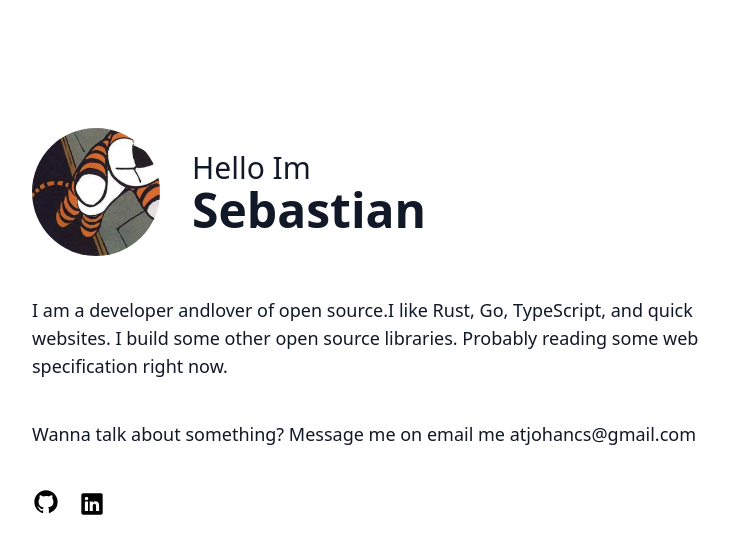
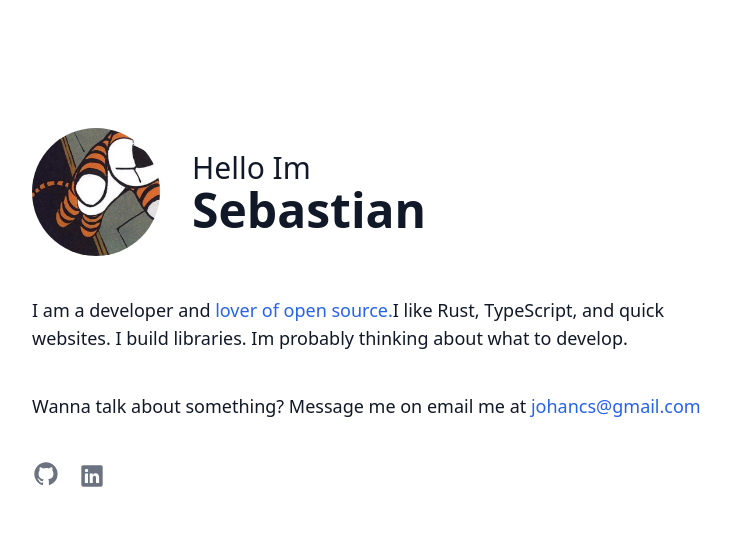
Before and after one commit to sebastiandotdev/www-example, a Next.js app: page / in a window 1280 px wide. Shown: the top 554 px of the page, without its empty margins (256-987 px from the left). Built offline with nearby package versions, Linux system fonts and the light colour scheme.

Commit message:
avanced profile

```diff
--- a/components/Contact.tsx
+++ b/components/Contact.tsx
@@ -1,8 +1,10 @@
 export const Contact = () => {
   return (
     <p>
-      Wanna talk about something? <span>Message me on email me at</span>
-      johancs@gmail.com
+      Wanna talk about something? <span>Message me on email me at </span>
+      <span className="text-blue-600 hover:text-blue-500 hover:underline transition duration-75 ease-in-out">
+        johancs@gmail.com
+      </span>
     </p>
   );
 };
--- a/components/Like.tsx
+++ b/components/Like.tsx
@@ -1,10 +1,15 @@
 export const Like = () => {
   return (
     <p>
-      I am a developer and
-      <a href="https://github.com/JohanSebastiaCG">lover of open source.</a>I
-      like Rust, Go, TypeScript, and quick websites. I build some other open
-      source libraries. Probably reading some web specification right now.
+      I am a developer and{" "}
+      <a
+        href="https://github.com/JohanSebastiaCG"
+        className="text-blue-600 hover:text-blue-500 hover:underline transition duration-75 ease-in-out"
+      >
+        lover of open source.
+      </a>
+      I like Rust, TypeScript, and quick websites. I build libraries. Im
+      probably thinking about what to develop.
     </p>
   );
 };
--- a/components/Network.tsx
+++ b/components/Network.tsx
@@ -4,10 +4,16 @@ import { Link } from "./LinkedIn";
 export const Network = () => {
   return (
     <>
-      <a href="https://github.com/JohanSebastiaCG">
+      <a
+        href="https://github.com/JohanSebastiaCG"
+        className="text-gray-500 hover:text-gray-900 transition duration-75 ease-in-out"
+      >
         <Github />
       </a>
-      <a href="">
+      <a
+        href="https://www.linkedin.com/in/johan-sebasti%C3%A1n-castro-garcia-6b22a7254/"
+        className="text-gray-500 hover:text-gray-900 transition duration-75 ease-in-out"
+      >
         <Link />
       </a>
     </>
```
